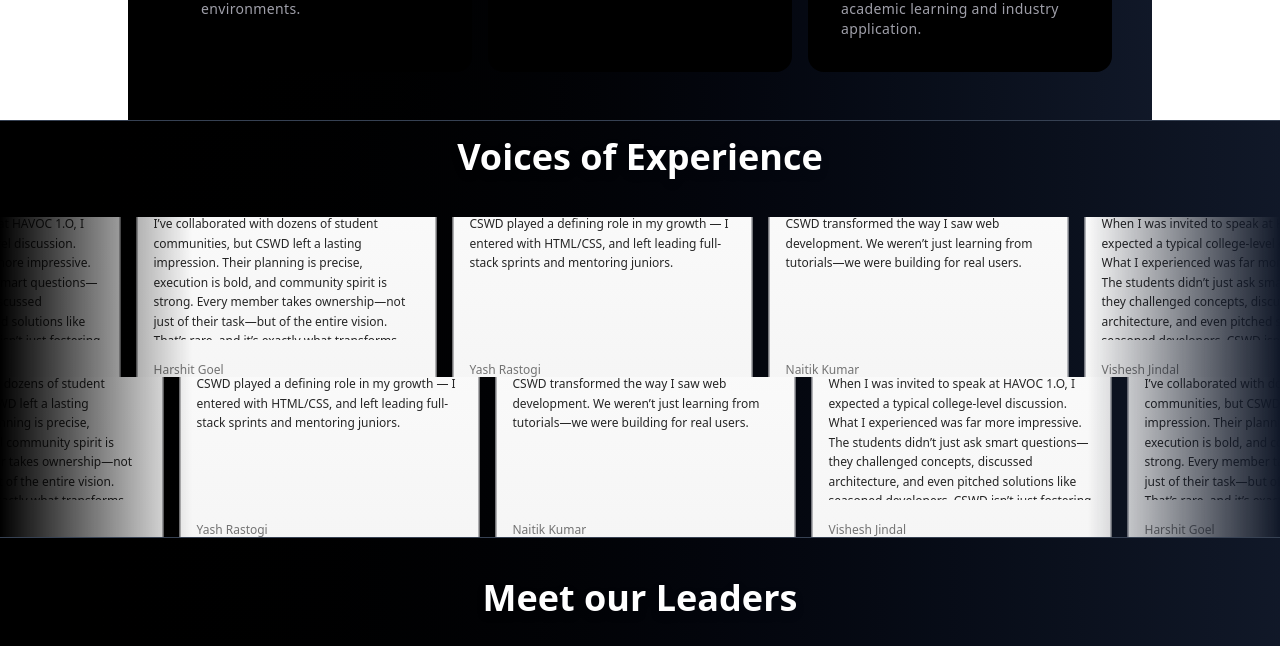
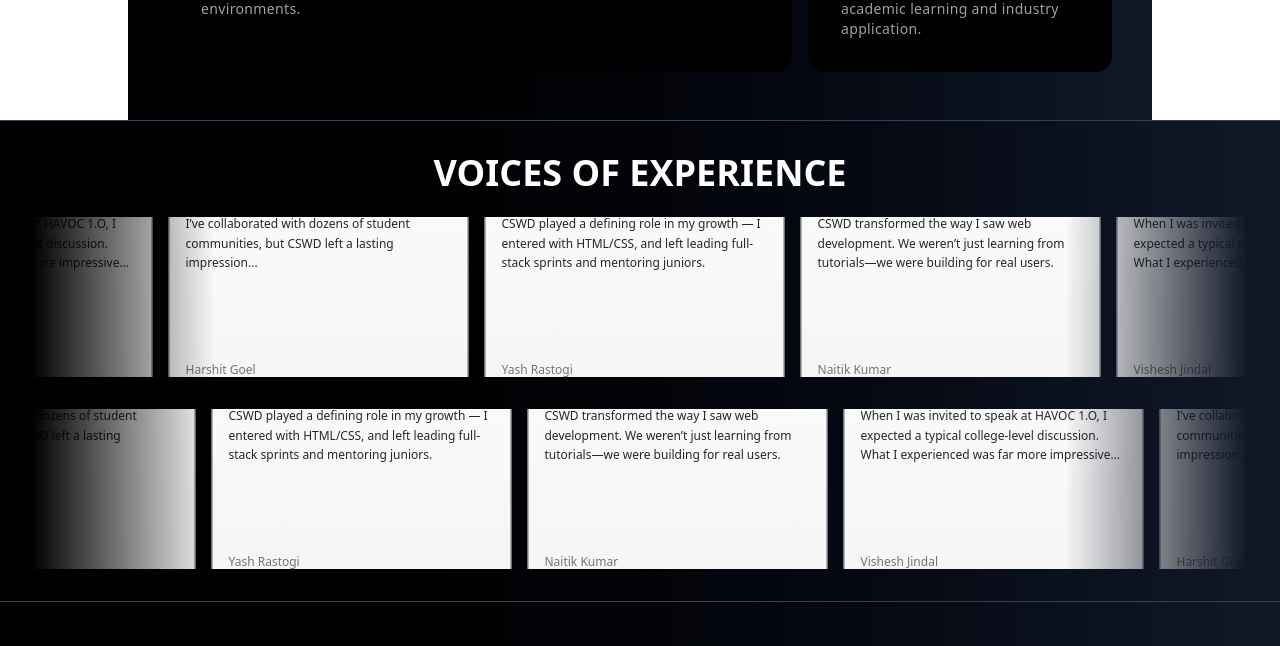
Before and after one commit to Anshika9gaur/cswd, a Next.js app: page / in a window 1280 px wide. Shown: the part 829-1475 px from the top of the page. Built offline with nearby package versions, Linux system fonts and the light colour scheme.

Commit message:
moving card

```diff
--- a/components/movingCard.tsx
+++ b/components/movingCard.tsx
@@ -5,12 +5,16 @@
 
 export function MovingCards() {
   return (
-    <div className="bg-gradient-to-r from-black to-gray-900 border-t border-gray-700">
-      <h2 className="text-4xl font-extrabold text-center p-4 mb-6 text-white drop-shadow-lg">
-        Voices of Experience
+    <div className="bg-gradient-to-r from-black to-gray-900 border-t border-gray-700 px-4 sm:px-6 lg:px-8 py-8">
+      <h2
+        className="text-2xl sm:text-3xl md:text-4xl text-center font-bold text-white mb-6"
+        aria-label="Voices of Experience"
+      >
+        VOICES OF EXPERIENCE
       </h2>
+
       {/* First Carousel */}
-      <div className="h-[10rem] flex items-center justify-center overflow-hidden">
+      <div className="h-[8rem] sm:h-[10rem] flex items-center justify-center overflow-hidden">
         <InfiniteMovingCards
           items={testimonials}
           direction="right"
@@ -18,11 +22,11 @@
         />
       </div>
 
-      {/* Spacer between the two carousels */}
-      {/* <div className="my-20" /> */}
+      {/* Spacer */}
+      <div className="my-6 sm:my-8" />
 
       {/* Second Carousel */}
-      <div className="h-[10rem] flex items-center justify-center overflow-hidden">
+      <div className="h-[8rem] sm:h-[10rem] flex items-center justify-center overflow-hidden">
         <InfiniteMovingCards
           items={testimonials2}
           direction="left"
@@ -42,13 +46,13 @@
   },
   {
     quote:
-      "When I was invited to speak at HAVOC 1.O, I expected a typical college-level discussion. What I experienced was far more impressive. The students didn’t just ask smart questions—they challenged concepts, discussed architecture, and even pitched solutions like seasoned developers. CSWD isn’t just fostering talent; it’s building a culture of creators. This kind of initiative is what the tech industry needs—people who are willing to learn, build, and break limits.",
+      "When I was invited to speak at HAVOC 1.O, I expected a typical college-level discussion. What I experienced was far more impressive...",
     name: "Vishesh Jindal",
     title: "",
   },
   {
     quote:
-      "I’ve collaborated with dozens of student communities, but CSWD left a lasting impression. Their planning is precise, execution is bold, and community spirit is strong. Every member takes ownership—not just of their task—but of the entire vision. That’s rare, and it’s exactly what transforms CSWD from a student group into a powerhouse of future tech leaders.",
+      "I’ve collaborated with dozens of student communities, but CSWD left a lasting impression...",
     name: "Harshit Goel",
     title: "",
   },
@@ -60,29 +64,4 @@
   },
 ];
 
-const testimonials2 = [
-  {
-    quote:
-      "CSWD transformed the way I saw web development. We weren’t just learning from tutorials—we were building for real users.",
-    name: "Naitik Kumar",
-    title: "",
-  },
-  {
-    quote:
-      "When I was invited to speak at HAVOC 1.O, I expected a typical college-level discussion. What I experienced was far more impressive. The students didn’t just ask smart questions—they challenged concepts, discussed architecture, and even pitched solutions like seasoned developers. CSWD isn’t just fostering talent; it’s building a culture of creators. This kind of initiative is what the tech industry needs—people who are willing to learn, build, and break limits.",
-    name: "Vishesh Jindal",
-    title: "",
-  },
-  {
-    quote:
-      "I’ve collaborated with dozens of student communities, but CSWD left a lasting impression. Their planning is precise, execution is bold, and community spirit is strong. Every member takes ownership—not just of their task—but of the entire vision. That’s rare, and it’s exactly what transforms CSWD from a student group into a powerhouse of future tech leaders.",
-    name: "Harshit Goel",
-    title: "",
-  },
-  {
-    quote:
-      "CSWD played a defining role in my growth — I entered with HTML/CSS, and left leading full-stack sprints and mentoring juniors.",
-    name: "Yash Rastogi",
-    title: "",
-  },
-];
+const testimonials2 = [...testimonials];
```
